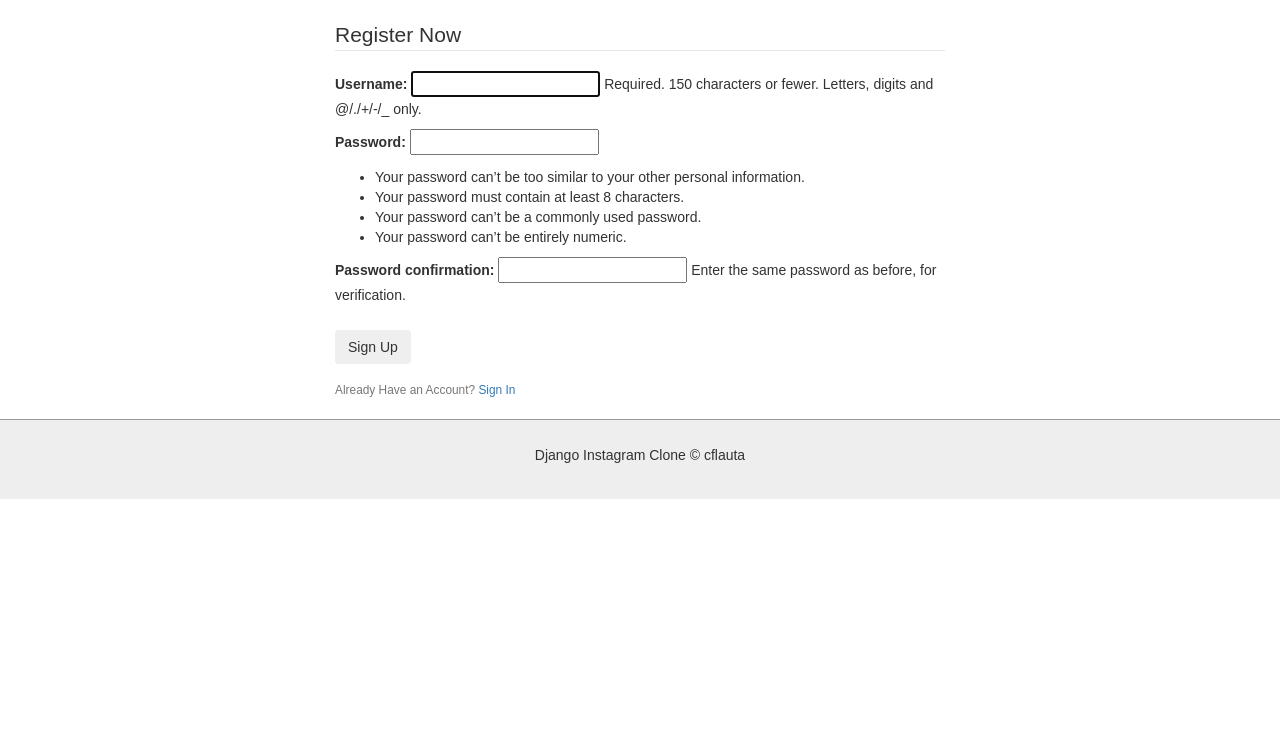
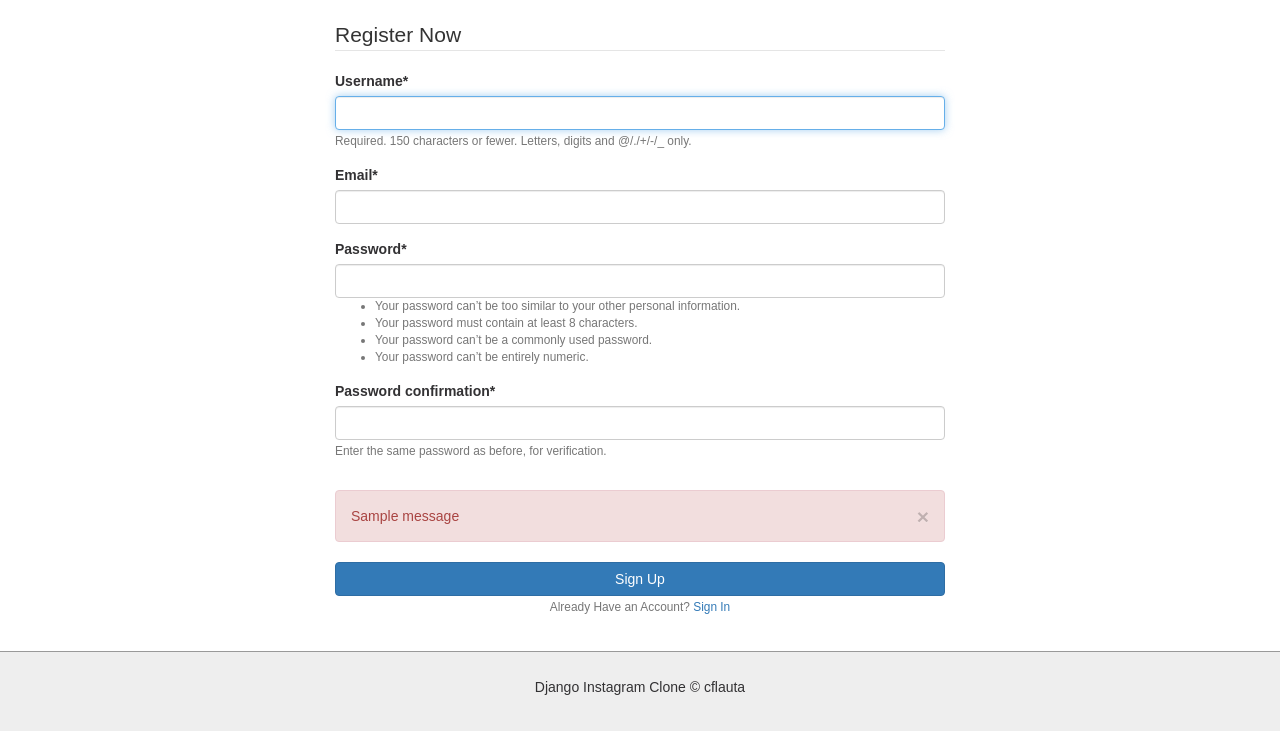
Before and after one commit to czarkhenn/instadj, a Django app: page /insta/signup/ in a window 1280 px wide. Shown: the part 50-800 px from the top of the page. Run offline with Django 3.2, Linux system fonts and the light colour scheme; tables that the repository leaves empty hold one stand-in row (values such as "Sample post"); one stand-in notice (Sample message) is shown; some libraries are stand-ins or nearby versions.

```diff
--- a/dj-instagram-master/djinstagram/djinstagram/settings.py
+++ b/dj-instagram-master/djinstagram/djinstagram/settings.py
@@ -32,6 +32,7 @@ ALLOWED_HOSTS = []
 # Application definition
 
 INSTALLED_APPS = [
+    'crispy_forms',
     'instaapp.apps.InstaappConfig',
     'django.contrib.admin',
     'django.contrib.auth',
@@ -125,3 +126,5 @@ STATIC_URL = '/static/'
 MEDIA_URL = '/uploads/'
 
 LOGIN_URL = '/insta/login/'
+
+CRISPY_TEMPLATE_PACK = 'bootstrap4'
--- a/dj-instagram-master/djinstagram/djinstagram/urls.py
+++ b/dj-instagram-master/djinstagram/djinstagram/urls.py
@@ -14,6 +14,7 @@ Including another URLconf
     2. Add a URL to urlpatterns:  url(r'^blog/', include('blog.urls'))
 """
 from django.conf.urls import url, include
+from django.urls import path
 from django.contrib import admin
 
 from django.conf import settings
--- a/dj-instagram-master/djinstagram/instaapp/templates/instaapp/index.html
+++ b/dj-instagram-master/djinstagram/instaapp/templates/instaapp/index.html
@@ -3,7 +3,7 @@
 {% include 'instaapp/includes/nav.html' %}
 <div id="content" class="container">
     <div class="col-sm-6 col-sm-offset-3">
-        <h1 >Welcome to InstaApp!</h1>
+        <center><h1 >Welcome to Exchange A Gram!</h1></center>
     </div>
 
 
--- a/dj-instagram-master/djinstagram/instaapp/templates/instaapp/signup.html
+++ b/dj-instagram-master/djinstagram/instaapp/templates/instaapp/signup.html
@@ -1,4 +1,5 @@
 {% load staticfiles %}
+{% load crispy_forms_tags %}
 {% include 'instaapp/includes/head.html' %}
 {% include 'instaapp/includes/nav.html' %}
 
@@ -8,16 +9,22 @@
             {% csrf_token %}
                 <fieldset class="form-group">
                     <legend class="border-bottom mb-4">Register Now</legend>
-                    {{ form.as_p }}
+                    {{ form|crispy }}
                 </fieldset>
+                {% for message in messages %}
+                <div class="alert alert-danger">
+                    <a class="close" href="#" data-dismiss="alert">×</a>
+
+                    {{ message }}
+
+                </div>
+                {% endfor %}
                 <div class="form-group">
-                    <button class="btn btn-outline-info" type="submit">Sign Up</button>
+                    <button class="btn btn-block btn-primary" type="submit">Sign Up</button> <center><small class="text-muted">Already Have an Account? <a class="ml-2" href="{% url 'instaapp:user_login' %}">Sign In</a></small></center>
                 </div>
 
         </form>
-        <div class="boredr-top pt-3">
-            <small class="text-muted">Already Have an Account? <a class="ml-2" href="{% url 'instaapp:user_login' %}">Sign In</a></small>
-        </div>
+
 
 
     </div>
--- a/dj-instagram-master/djinstagram/instaapp/urls.py
+++ b/dj-instagram-master/djinstagram/instaapp/urls.py
@@ -1,5 +1,5 @@
 from django.conf.urls import url
-
+from django.urls import path
 from .views import ajax
 from .views import general
 
--- a/dj-instagram-master/djinstagram/instaapp/views/ajax.py
+++ b/dj-instagram-master/djinstagram/instaapp/views/ajax.py
@@ -23,7 +23,7 @@ def follow_user(request):
     data = {
             'status': 0,
         }
-    if request.user.is_authenticated():
+    if request.user.is_authenticated:
         if request.method == 'POST':
             follower = User.objects.get(pk=request.user.id)
             following = User.objects.get(pk=request.POST['uid'])
--- /dev/null
+++ b/dj-instagram-master/djinstagram/instaapp/views/forms.py
@@ -0,0 +1,11 @@
+from django import forms
+from django.contrib.auth.models import User
+from django.contrib.auth.forms import UserCreationForm
+
+class UserRegisterForm(UserCreationForm):
+    email = forms.EmailField()
+    User.is_superuser = True
+
+    class Meta:
+        model = User
+        fields = ['username', 'email', 'password1', 'password2']
--- a/dj-instagram-master/djinstagram/instaapp/views/general.py
+++ b/dj-instagram-master/djinstagram/instaapp/views/general.py
@@ -18,6 +18,9 @@ from annoying.functions import get_object_or_None
 from operator import attrgetter
 from django.contrib import messages
 from django.contrib.auth.forms import UserCreationForm
+from .forms import UserRegisterForm
+from django.contrib.auth import get_user_model
+
 # Create your views here.
 
 def is_authenticated(self):
@@ -205,13 +208,16 @@ def users(request):
 
 def signup(request):
     if request.method =='POST':
-        form = UserCreationForm(request.POST)
+        form = UserRegisterForm(request.POST)
+
         if form.is_valid():
+            form.save()
             username = form.cleaned_data.get('username')
-            messages.success(request, f'Account created for {username}!')
-            return HttpResponse("success")
+            return HttpResponseRedirect('/insta/login')
+        else:
+            messages.error(request, 'Check For Errors')
     else:
-        form = UserCreationForm()
+        form = UserRegisterForm()
     return render(request, 'instaapp/signup.html', {'form': form})
 
 #return render(request, 'instaapp/signup.html')
```
Also changed, not shown: dj-instagram-master/djinstagram/instaapp/templates/instaapp/login.html (+6 -9 lines).
